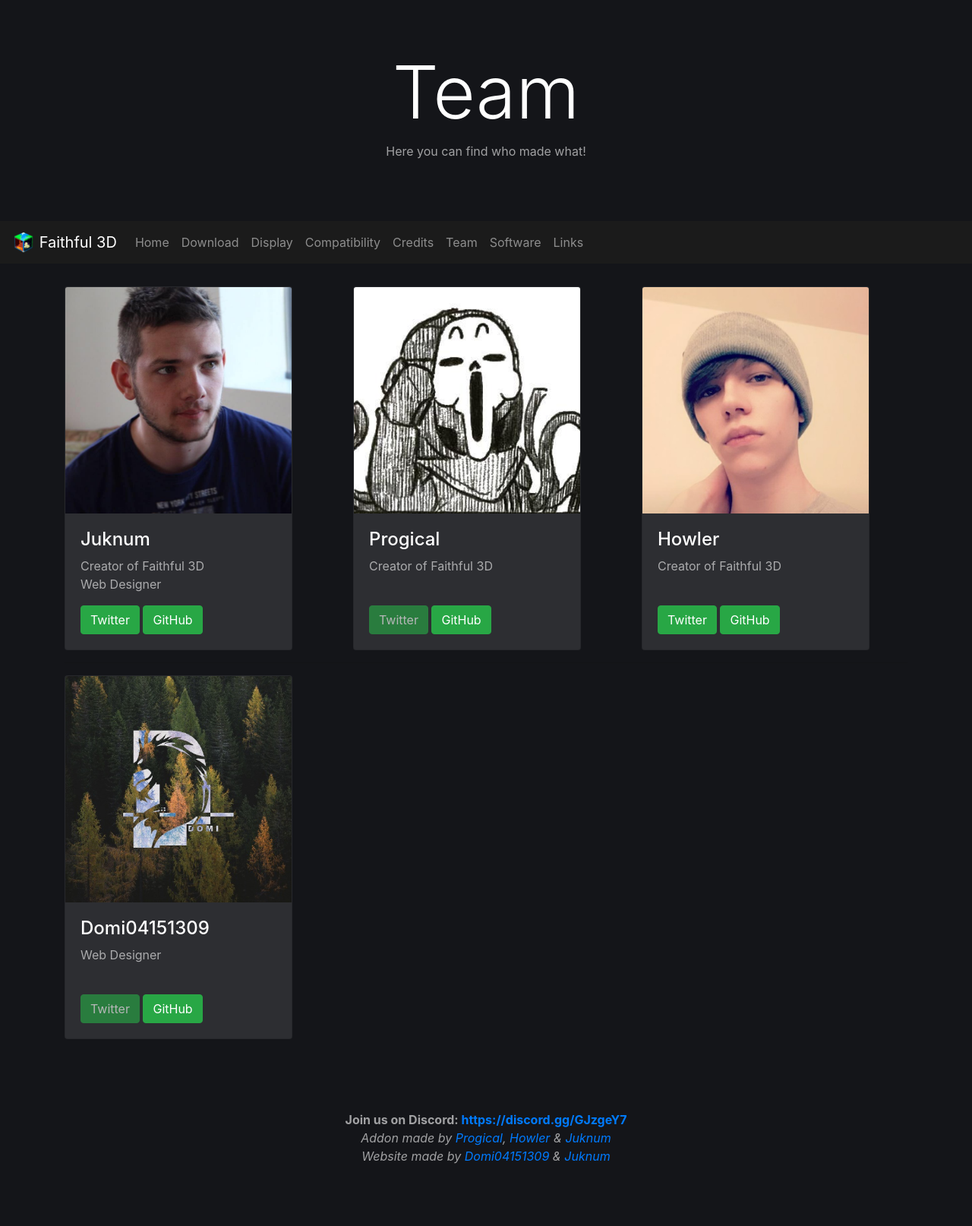
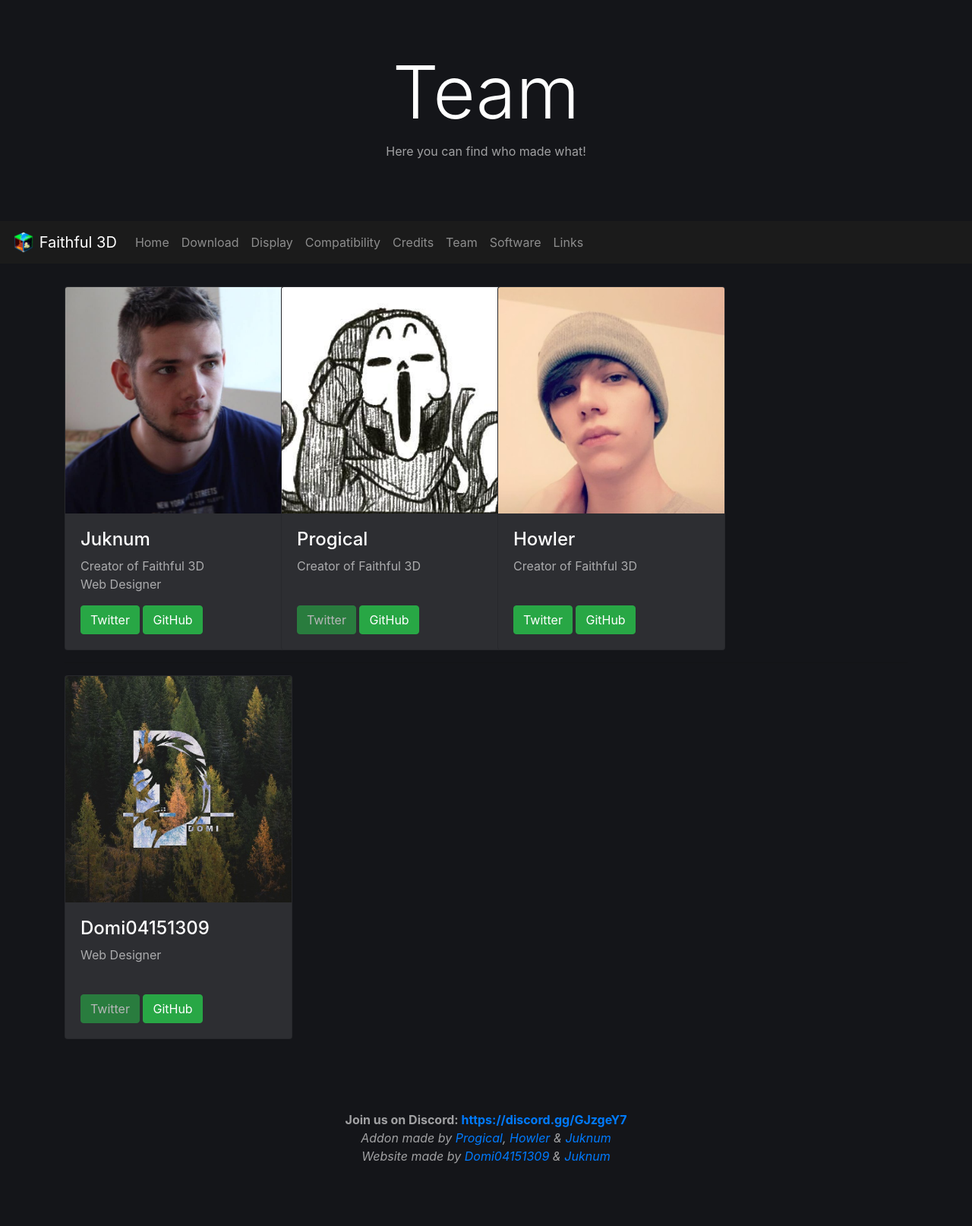
Before and after one commit to Faithful3D/Website, a Jekyll site: the page built from team.html, in a window 1280 px wide. Shown: the whole page at 76% size. Built offline with Jekyll 4.4.1, drawn with Linux system fonts in a browser that asks for light colours.

Commit message:
Update team.html

```diff
--- a/team.html
+++ b/team.html
@@ -4,7 +4,7 @@ separatedTitle: Team
 description: Here you can find who made what!
 ---
 <div class="row">
-	<div class="col">
+	<div class="col-sm-3">
 
 		<div class="card" style="width:300px">
 			<img class="card-img-top" src="{{site.prefix}}/image/authors/juknum.jpg" alt="Juknum">
@@ -17,7 +17,7 @@ description: Here you can find who made what!
 		</div>
 
 	</div>
-	<div class="col">
+	<div class="col-sm-3">
 
 		<div class="card" style="width:300px">
 			<img class="card-img-top" src="{{site.prefix}}/image/authors/progical.jpg" alt="Progical">
@@ -30,7 +30,7 @@ description: Here you can find who made what!
 		</div>
 
 	</div>
-	<div class="col">
+	<div class="col-sm-3">
 
 		<div class="card" style="width:300px">
 			<img class="card-img-top" src="{{site.prefix}}/image/authors/howler.jpg" alt="Howler">
@@ -46,7 +46,7 @@ description: Here you can find who made what!
 </div>
 <hr>
 <div class="row">
-	<div class="col">
+	<div class="col-sm-3">
 
 		<div class="card" style="width:300px">
 			<img class="card-img-top" src="{{site.prefix}}/image/authors/domi04151309.jpg" alt="Domi04151309">
```
